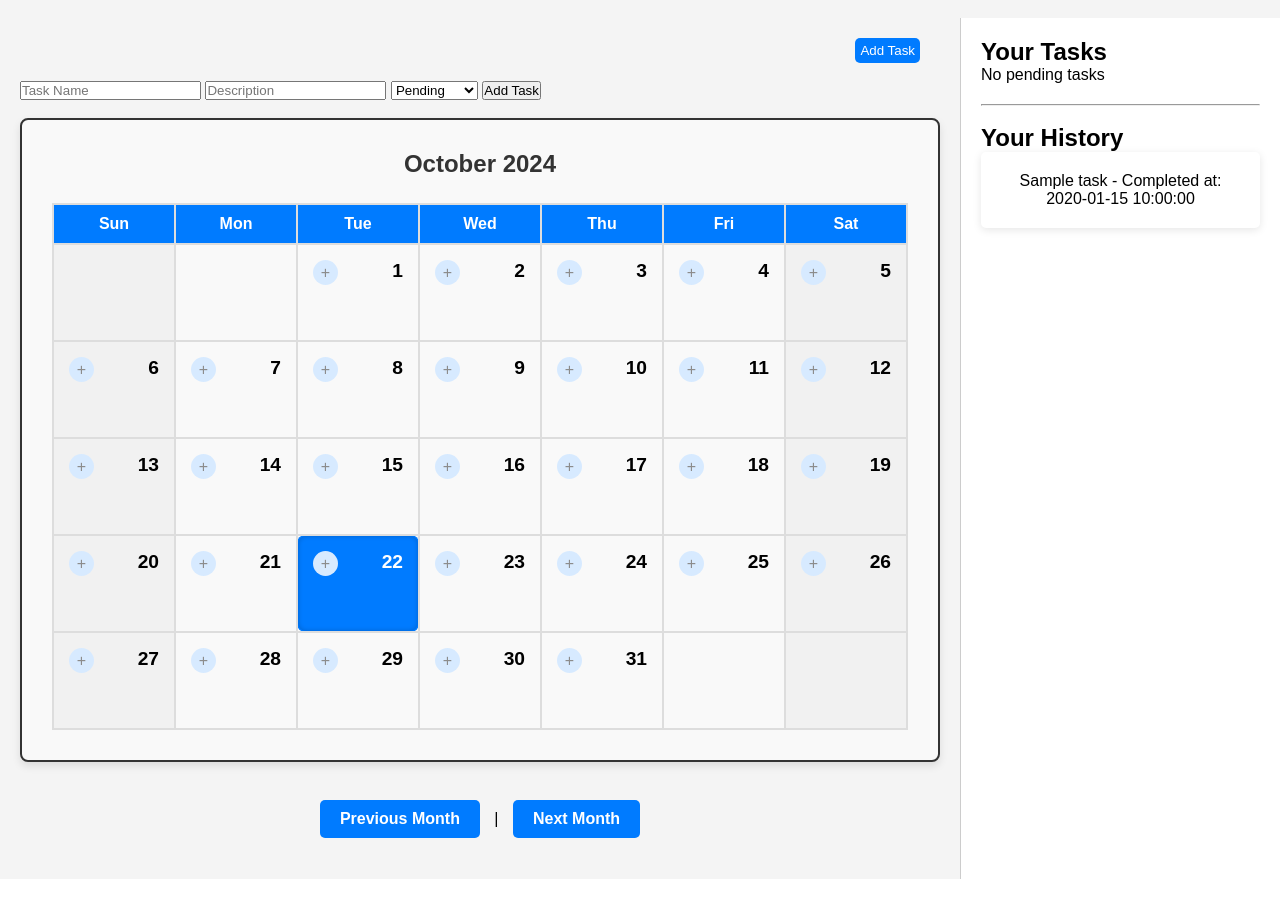
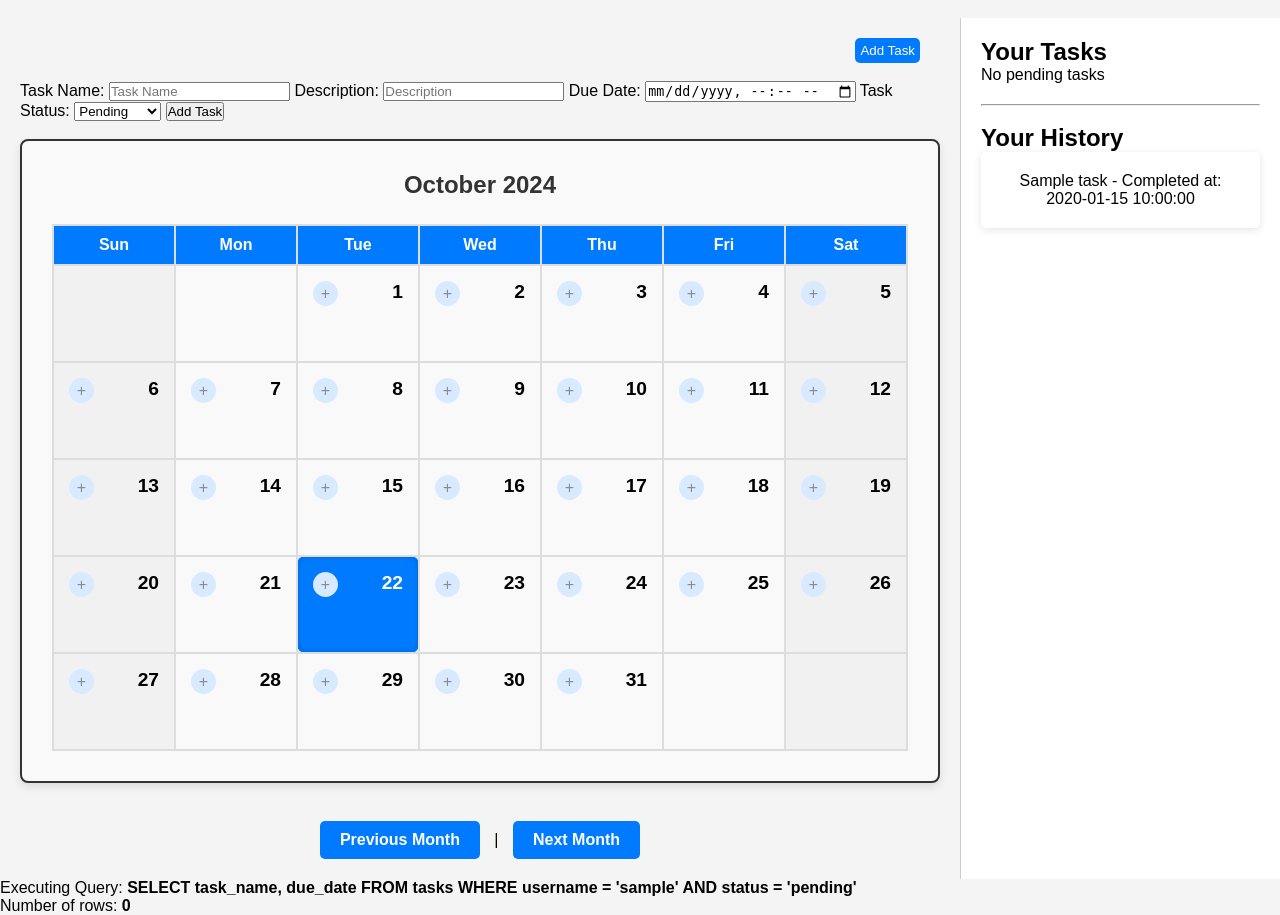
Before and after one commit to Andres94b/ToDoProject, a PHP site: page /home/home_page.php in a window 1280 px wide, after a click on "Add Task". Shown: the part 60-975 px from the top of the page. Before the commit the page ends 939 px from the top, so only its background shows below. Run offline with PHP 8.4, Linux system fonts and the light colour scheme; the visitor is signed in with stand-in values (Sample User, id 1); tables that the repository leaves empty or names only in its code hold one stand-in row (values such as "Sample post").

Commit message:
notification added
- modified homepage form and added labels + duedate
- added reminder.php
- added reminder function in js script
- added css for popup

```diff
--- a/PHP_Project/add_task.php
+++ b/PHP_Project/add_task.php
@@ -5,9 +5,11 @@ global $conn;
     $task_name =  $_POST["taskName"];
     $task_description = $_POST["taskDescription"] ?? '';
     $task_status = $_POST["taskStatus"];
+    $due_date = $_POST["dueDate"];
+    $due_date = str_replace('T', ' ', $due_date);
     $username = $_SESSION["USERNAME"];
-
-    $query = "INSERT INTO tasks (task_name, task_description, status, username) VALUES ('$task_name', '$task_description', '$task_status','$username')";
+    $query = "INSERT INTO tasks (task_name, task_description, status, due_date, username)
+          VALUES ('$task_name', '$task_description', '$task_status', '$due_date', '$username')";
 
     if (mysqli_query($conn, $query)) {
         echo "Task inserted successfully.";
--- a/PHP_Project/home/home_page.php
+++ b/PHP_Project/home/home_page.php
@@ -14,7 +14,6 @@ global $conn;
 </head>
 <body>
 	<?php include_once 'heading.php';?>
-
     <br/>
 
     <div class="container">
@@ -33,8 +32,13 @@ global $conn;
             <div id="addTaskForm" style="display: none;">
                 <form action="../operationData.php" method="post">
                     <input type="hidden" name="add" value="1">
+                    <label for="taskName">Task Name: </label>
                     <input type="text" name="taskName" placeholder="Task Name" required>
+                    <label for="taskDescription">Description: </label>
                     <input type="text" name="taskDescription" placeholder="Description">
+                    <label for="dueDate">Due Date: </label>
+            		<input type="datetime-local" id="dueDate" name="dueDate" required>
+            		<label for="taskStatus">Task Status: </label>
                     <select name="taskStatus">
                         <option value="pending">Pending</option>
                         <option value="completed">Completed</option>
@@ -75,5 +79,6 @@ global $conn;
     </div>
 	<script src="https://code.jquery.com/jquery-3.6.0.min.js"></script>
     <script src="../js/scripts.js"></script>
+    <?php include 'reminder.php';?>
 </body>
 </html>
--- /dev/null
+++ b/PHP_Project/home/reminder.php
@@ -0,0 +1,53 @@
+<script src="../js/scripts.js"></script>
+<?php
+include '../dbconfig.php';
+
+// Create connection
+$reminder_conn = new mysqli($host, $user, $pass, $dbname);
+$username = $_SESSION["USERNAME"];
+// Check connection
+if ($reminder_conn->connect_error) {
+    die("Connection failed: " . $reminder_conn->connect_error);
+}
+
+// Debug: Connection success
+echo "<script>console.log('Reminder DB connection successful');</script>";
+
+// Fetch tasks with dueDate for the logged-in user
+$sql = "SELECT task_name, due_date
+        FROM tasks
+        WHERE username = '$username' AND status = 'pending'";
+echo "Executing Query: <b>$sql</b><br>";
+$result = $reminder_conn->query($sql);
+
+// Debug: Query success or failure
+if (!$result) {
+    die("Error in query: " . $reminder_conn->error);
+}
+echo "Number of rows: <b>" . $result->num_rows . "</b><br>";
+if ($result->num_rows > 0) {
+    echo "<script>";
+    while ($row = $result->fetch_assoc()) {
+        $task_name = addslashes($row['task_name']); // Escape quotes
+        $due_date = $row['due_date']; // Format: 'YYYY-MM-DD HH:MM:SS'
+
+        // Debug: Task and due_date output
+        echo "console.log('Task: $task_name, Due Date: $due_date');\n";
+
+        // Convert to JavaScript-compatible format
+        $due_date_js = str_replace(' ', 'T', $due_date);
+
+        // Debug: Check formatted due_date
+        echo "console.log('Formatted Due Date: $due_date_js');\n";
+
+        // Pass to JavaScript function
+        echo "setReminder('$task_name', new Date('$due_date_js'));\n";
+    }
+    echo "</script>";
+} else {
+    echo "<script>console.log('No pending tasks found for reminders.');</script>";
+}
+
+// Close the connection
+$reminder_conn->close();
+?>
--- a/PHP_Project/js/scripts.js
+++ b/PHP_Project/js/scripts.js
@@ -97,3 +97,118 @@ if ('serviceWorker' in navigator) {
             console.error('Service Worker registration failed:', error);
         });
 }
+
+
+
+let reminders = [];
+
+/**
+ * Add a reminder for a task.
+ * @param {string} taskName - Name of the task.
+ * @param {Date} dueDate - The due date and time of the task.
+ */
+function setReminder(taskName, dueDate) {
+    reminders.push({ taskName, dueDate });
+}
+
+/**
+ * Check reminders on page load.
+ * This function scans for tasks in the reminder window (15 minutes before dueDate to dueDate).
+ */
+function checkReminders() {
+    const now = new Date();
+
+    reminders.forEach((reminder) => {
+        const { taskName, dueDate } = reminder;
+
+        // Calculate the reminder window
+        const startReminderTime = new Date(dueDate.getTime() - 15 * 60000); // 15 minutes before dueDate
+        const endReminderTime = dueDate;
+
+        console.log(`Task: "${taskName}", Start Reminder: ${startReminderTime}, Due Date: ${endReminderTime}, Current Time: ${now}`);
+
+        // Check if the current time is within the reminder window
+        if (now >= startReminderTime && now < endReminderTime) {
+            console.log(`Showing reminder for task: "${taskName}"`);
+            createPopup(taskName);
+
+            // Remove the task from the reminders list after showing the popup
+            reminders = reminders.filter((r) => r.taskName !== taskName);
+        } else if (now >= endReminderTime) {
+            // Task is overdue
+            console.log(`Task "${taskName}" is already overdue.`);
+            reminders = reminders.filter((r) => r.taskName !== taskName);
+        }
+    });
+}
+
+/**
+ * Create and display a popup reminder.
+ * @param {string} taskName - Name of the task.
+ */
+function createPopup(taskName) {
+    // Create the popup element
+    const popup = document.createElement('div');
+    popup.className = 'reminder-popup';
+    popup.innerHTML = `
+        <p>Reminder: Your task "${taskName}" is due soon!</p>
+        <button onclick="this.parentElement.remove()">Close</button>
+    `;
+
+    // Append the popup to the body
+    document.body.appendChild(popup);
+
+    // Make the popup draggable
+    makeDraggable(popup);
+}
+
+/**
+ * Make a DOM element draggable.
+ * @param {HTMLElement} element - The element to make draggable.
+ */
+function makeDraggable(element) {
+    let mouseX = 0, mouseY = 0;
+    let currentX = 0, currentY = 0;
+
+    let isDragging = false;
+
+    element.onmousedown = (e) => {
+        e.preventDefault();
+
+        isDragging = true;
+
+        // Store the mouse cursor's initial position
+        mouseX = e.clientX;
+        mouseY = e.clientY;
+
+        document.onmousemove = (e) => {
+            if (!isDragging) return;
+
+            // Calculate the new position
+            const deltaX = e.clientX - mouseX;
+            const deltaY = e.clientY - mouseY;
+
+            currentX += deltaX;
+            currentY += deltaY;
+
+            // Apply the new position using transform
+            element.style.transform = `translate(${currentX}px, ${currentY}px)`;
+
+            // Update mouse position
+            mouseX = e.clientX;
+            mouseY = e.clientY;
+        };
+
+        document.onmouseup = () => {
+            isDragging = false;
+            document.onmousemove = null;
+            document.onmouseup = null;
+        };
+    };
+}
+
+
+document.addEventListener("DOMContentLoaded", () => {
+    console.log("Page loaded. Checking reminders...");
+    checkReminders();
+});
```
Also changed, not shown: PHP_Project/insert_task.php (+20 -18 lines), PHP_Project/styles/styles.css (+37 -0 lines), PHP_Project/list_task.php (line endings or trailing spaces), 1 other file.
